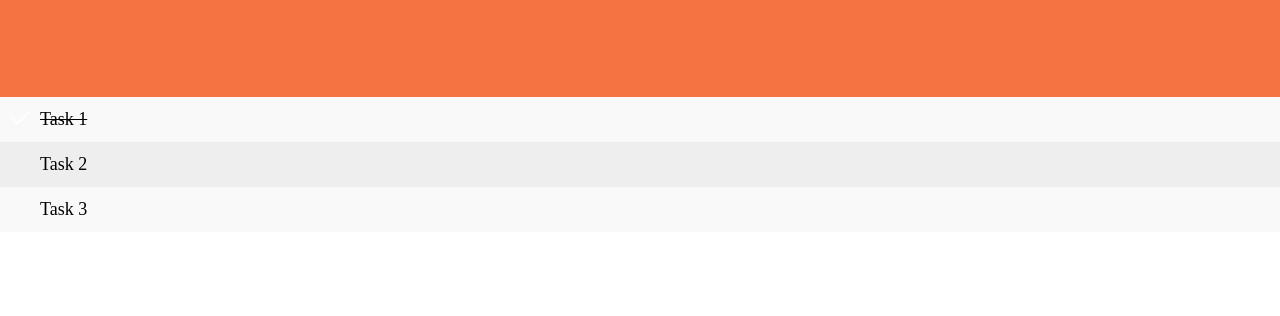
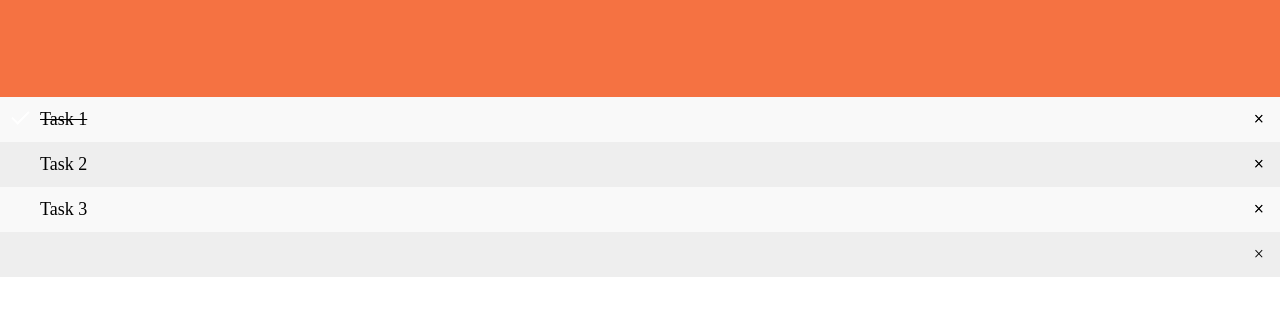
Before and after one commit to Vitalik-hash11/todoList, a plain HTML site: page index.html in a window 1280 px wide. Both pictures are taken after a click on the element "ADD". Shown: the part 248-564 px from the top of the page. Drawn offline with Linux system fonts and the light colour scheme.

Commit message:
add script and modernise html

```diff
--- a/index.html
+++ b/index.html
@@ -15,11 +15,11 @@
         </div>
 
     </div>
-        <ul class="list">
-            <li class="item checked">Task 1</li>
-            <li class="item">Task 2</li>
-            <li class="item">Task 3</li>
+        <ul>
+            <li class="checked">Task 1</li>
+            <li>Task 2</li>
+            <li>Task 3</li>
         </ul>
-
+    <script src="script.js"></script>
 </body>
 </html>
--- a/script.js
+++ b/script.js
@@ -0,0 +1,36 @@
+const addBtn = document.querySelector('.addBtn'),
+      list = document.querySelector('ul'),
+      items = document.querySelectorAll('li'),
+      input = document.querySelector('input');
+
+addCloseBtn('li')
+
+function addCloseBtn(listSelector) {
+    const itemsList = document.querySelectorAll(listSelector);
+    itemsList.forEach(elem => {
+        const span = document.createElement('span');
+        span.textContent = '\u00D7';
+        span.classList.add('close');
+        elem.append(span);
+    });
+}
+
+addBtn.addEventListener('click', () => {
+    const newLi = document.createElement('li')
+    newLi.textContent = input.value;
+    list.appendChild(newLi)
+    addCloseBtn('li')
+})
+
+list.addEventListener('click', (e) => {
+    if(e.target && e.target.tagName == 'LI') {
+        e.target.classList.toggle('checked')
+    }
+})
+
+list.addEventListener('click', (e) => {
+    if(e.target && e.target.tagName == 'SPAN') {
+        console.log(e.target.parentElement);
+        e.target.parentElement.style.display = 'none';
+    }
+})
```
